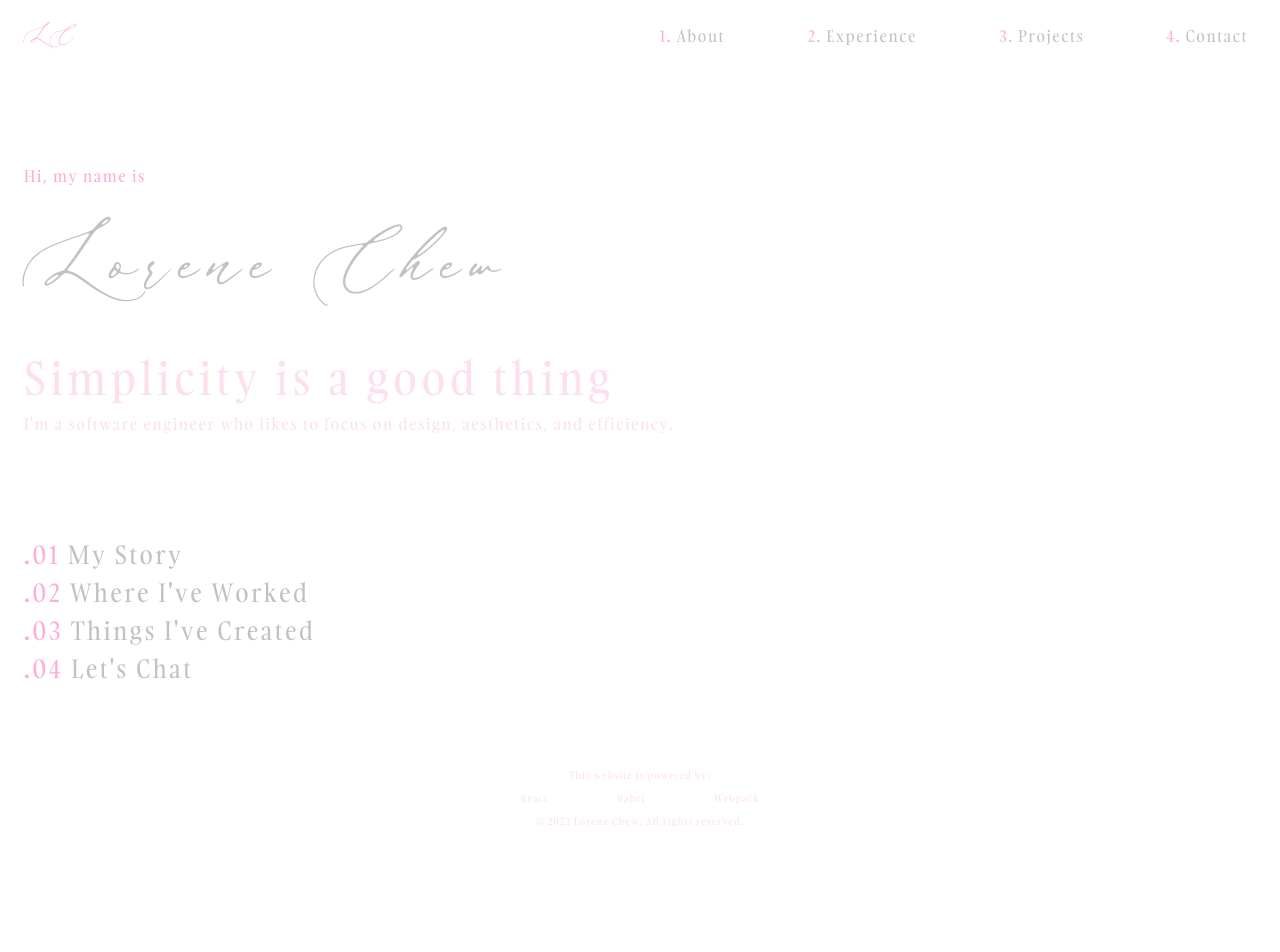
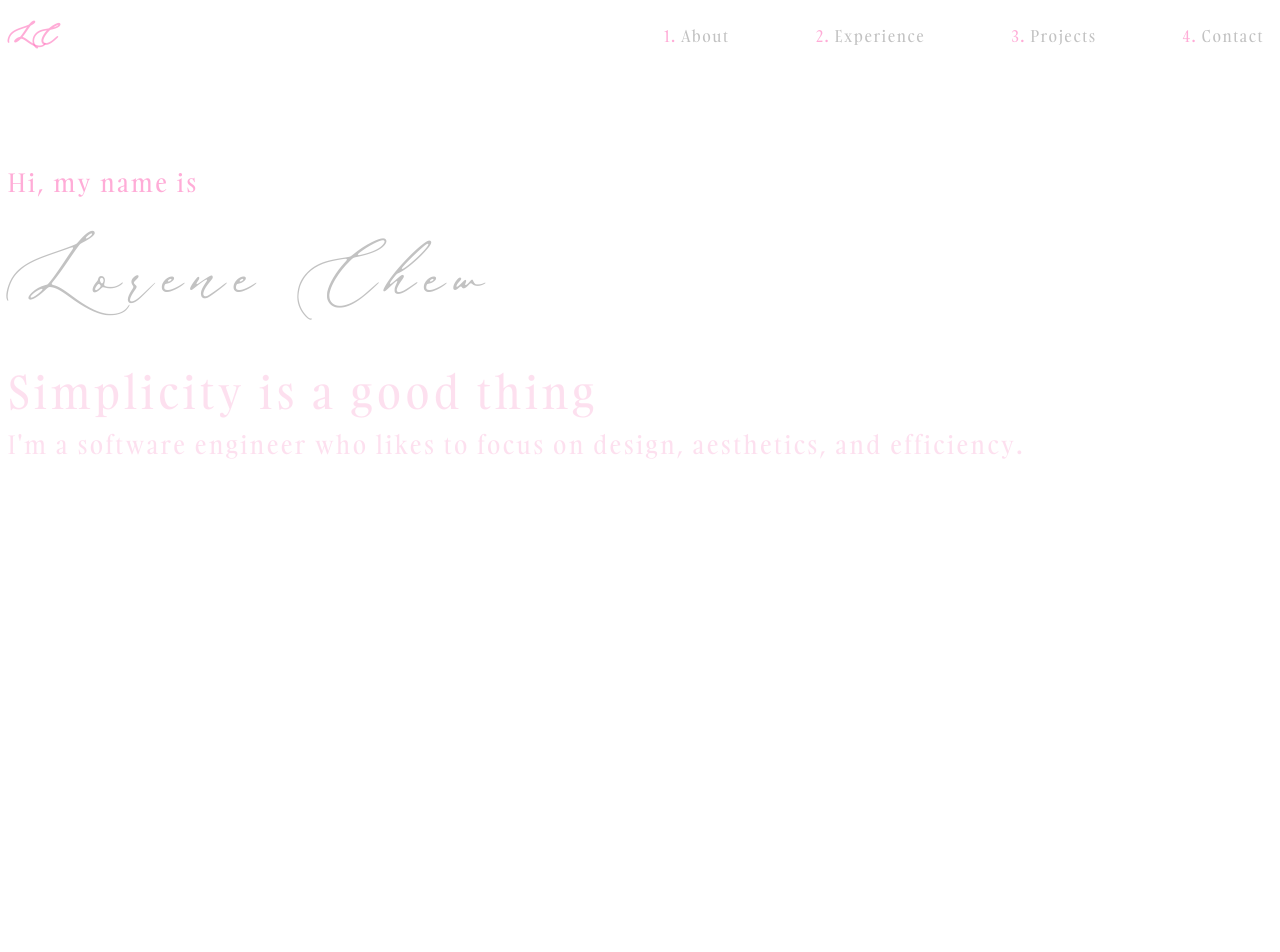
Before and after one commit to L-Chew/Personal-Portfolio, a React app: page / in a window 1280 px wide. Shown: the top 952 px of the page. Before the commit the page ends 837 px from the top, so only its background shows below. Built offline with nearby package versions, Linux system fonts and the light colour scheme; the HTML template or start-up script is replaced by a standard one.

Commit message:
1. Fixed routers; 2. installed browser sync and browser sync webpack plugin 3. updated webpack config to use browser sync

```diff
--- a/client/src/components/App.jsx
+++ b/client/src/components/App.jsx
@@ -1,7 +1,8 @@
 import React from 'react';
+import { BrowserRouter, Routes, Route } from 'react-router-dom';
 import GlobalFonts from '../globalStyles.jsx';
 import styled from 'styled-components';
-import Navigation from './Navigation.jsx';
+import Layout from './Layout.jsx';
 import Intro from './Intro.jsx';
 import About from './About.jsx';
 import Experience from './Experience.jsx';
@@ -17,16 +18,23 @@ const AppGrid = styled.div `
 
 const App = () => {
   return (
-    <AppGrid>
+    <>
       <GlobalFonts/>
-      <Navigation/>
-      <Intro/>
-      <About/>
-      <Experience/>
-      <Projects/>
-      <Contact/>
-      <Footer/>
-    </AppGrid>
+      <React.StrictMode>
+        <BrowserRouter>
+            <Routes>
+              <Route element={<Layout />}>
+                <Route path='/' element={<Intro />} />
+                <Route path='/about' element={<About />} />
+                <Route path='/experience' element={<Experience />} />
+                <Route path='/projects' element={<Projects />} />
+                <Route path='/contact' element={<Contact />} />
+              </Route>
+            </Routes>
+        </BrowserRouter>
+      </React.StrictMode>
+      <Footer />
+    </>
   )
 }
 
--- a/client/src/components/Footer.jsx
+++ b/client/src/components/Footer.jsx
@@ -2,13 +2,16 @@ import React from 'react';
 import styled from 'styled-components';
 
 const FooterContainer = styled.div`
-  width: 100%;
+  min-width: 100vw;
+  min-height: 100vh;
   display: flex;
   flex-direction: column;
   align-items: center;
+  justify-content: flex-end;
   font-family: GambarinoRegular;
-  font-size: 10px;
-  margin-top: 5rem;
+  font-size: 15px;
+  margin: 5rem 0 1.5rem 0;
+  color:  #ff79be9d;
 `;
 
 const IconsContainer = styled.div `
@@ -20,18 +23,23 @@ const IconsContainer = styled.div `
   padding: 0.5rem 0;
 `;
 
+const Content = styled.div`
+  color:  #ff79be9d;
+
+`;
+
 const Footer = () => {
 
 
   return (
     <FooterContainer>
-      <div> This website is powered by: </div>
+      <Content> This website is powered by: </Content>
       <IconsContainer>
         <div>React</div>
         <div>Babel</div>
         <div>Webpack</div>
       </IconsContainer>
-      <div> © 2023 Lorene Chew. All rights reserved. </div>
+      <Content> © 2023 Lorene Chew. All rights reserved. </Content>
     </FooterContainer>
 
 
--- a/client/src/components/Intro.jsx
+++ b/client/src/components/Intro.jsx
@@ -5,7 +5,7 @@ const IntroContainer = styled.div `
   display: flex;
   flex-direction: column;
   align-items: flex-start;
-  margin: 100px 0;
+  /* margin: 100px 0; */
 `;
 
 const Opening = styled.div `
@@ -27,10 +27,10 @@ const Slogan = styled.div `
 const Intro = () => {
   return (
     <IntroContainer>
-      <Opening> Hi, my name is </Opening>
+      <Opening className='text'> Hi, my name is </Opening>
       <Name> Lorene Chew </Name>
       <Slogan> Simplicity is a good thing </Slogan>
-      <div> I'm a software engineer who likes to focus on design, aesthetics, and efficiency. </div>
+      <div className='text'> I'm a software engineer who likes to focus on design, aesthetics, and efficiency. </div>
     </IntroContainer>
   )
 }
--- a/client/src/components/Navigation.jsx
+++ b/client/src/components/Navigation.jsx
@@ -1,50 +1,29 @@
 import React from 'react';
+import { Link } from 'react-router-dom';
 import styled from 'styled-components';
 
 const GridLayout = styled.div `
   display: grid;
   grid-template-columns: repeat(auto, 1fr);
   grid-template-areas:
-    /* 'blank blank Container' */
-    /* 'Icon blank OrderedList' */
-    'i .  navi';
+    'logo .  navi';
   border-style: none;
+  margin-bottom: 100px;
 `;
 
-// const Container = styled.div `
-//   grid-area: Container;
-//   display: flex;
-//   justify-content: space-between;
-// `;
-
-// const NaviContent = styled.div `
-//   display: flex;
-// `;
-
-// const Button = styled.button `
-//   background: none;
-//   color: inherit;
-//   border: none;
-//   padding: 0 1rem;
-//   font-style: inherit;
-//   &:hover {
-//     color: pink;
-//   }
-// `;
-
-// const Numbers = styled.div `
-//   color: pink;
-// `;
-
-const Icon = styled.div `
+const Logo = styled(Link) `
   font-family: 'Beautica';
-  grid-area: i;
+  grid-area: logo;
   display: flex;
   justify-content: left;
   align-items: center;
   color: #ff79be9d;
   font-size: 30px;
+  font-weight: bold;
+  text-decoration: none;
+
 `;
+
 
 const OrderedList = styled.ol `
   grid-area: navi;
@@ -59,11 +38,11 @@ const ListItem = styled.li `
   padding-right: 0.5rem;
 `;
 
-const Link = styled.a `
-  display: flex;
+const StyledLink = styled(Link) `
+  /* display: flex; */
   text-decoration: none;
   color: #c2c2c2;
-  position: relative;
+  /* position: relative; */
   &:hover {
     color: #ff79be9d
   }
@@ -72,58 +51,33 @@ const Link = styled.a `
 const Navigation = () => {
   return (
     <GridLayout>
-      <Icon>
-        LC
-      </Icon>
+      <Logo to='/'>
+          LC
+      </Logo>
       <OrderedList>
         <ListItem>
-          <Link href='/#About'>
+          <StyledLink to='/about'>
             About
-          </Link>
+          </StyledLink>
         </ListItem>
         <ListItem>
-          <Link href='/#Experience'>
+          <StyledLink to='/experience'>
             Experience
-          </Link>
+          </StyledLink>
         </ListItem>
         <ListItem>
-          <Link href='/#Projects'>
+          <StyledLink to='/projects'>
             Projects
-          </Link>
+          </StyledLink>
         </ListItem>
         <ListItem>
-          <Link href='/#Contact'>
+          <StyledLink to='/contact'>
             Contact
-          </Link>
+          </StyledLink>
         </ListItem>
       </OrderedList>
-
     </GridLayout>
   )
 }
 
 export default Navigation;
-
-
-
-
-/*
-  <Container>
-    <NaviContent>
-      <Numbers>1. </Numbers>
-      <Button>About</Button>
-    </NaviContent>
-    <NaviContent>
-      <Numbers>2. </Numbers>
-      <Button>Experience</Button>
-    </NaviContent>
-    <NaviContent>
-      <Numbers>3. </Numbers>
-      <Button>Projects</Button>
-    </NaviContent>
-    <NaviContent>
-      <Numbers>4. </Numbers>
-      <Button>Contact</Button>
-    </NaviContent>
-  </Container>
-  */
--- a/client/src/globalStyles.jsx
+++ b/client/src/globalStyles.jsx
@@ -28,6 +28,9 @@ const GlobalFonts = createGlobalStyle`
         color:#fbcde59d;
     }
 
+    .text {
+        font-size: 25px;
+    }
     .sections {
         display: flex;
         flex-direction: row;
--- a/webpack.config.js
+++ b/webpack.config.js
@@ -1,3 +1,4 @@
+const BrowserSyncPlugin = require('browser-sync-webpack-plugin')
 var path = require('path');
 var SRC_DIR = path.join(__dirname, '/client/src');
 var DIST_DIR = path.join(__dirname, '/client/dist');
@@ -10,6 +11,14 @@ module.exports = {
     path: DIST_DIR,
   },
   devtool: 'source-map',
+  watch: true,
+  plugins: [
+    new BrowserSyncPlugin({
+      host: 'localhost',
+      port: 8800,
+      server: { baseDir: ['client/dist'] }
+    })
+  ],
   module: {
     rules: [
       {
```
Also changed, not shown: client/src/index.js (+6 -1 lines), package.json (+8 -1 lines), 2 other files (tests, documents, lock files or other folders).
